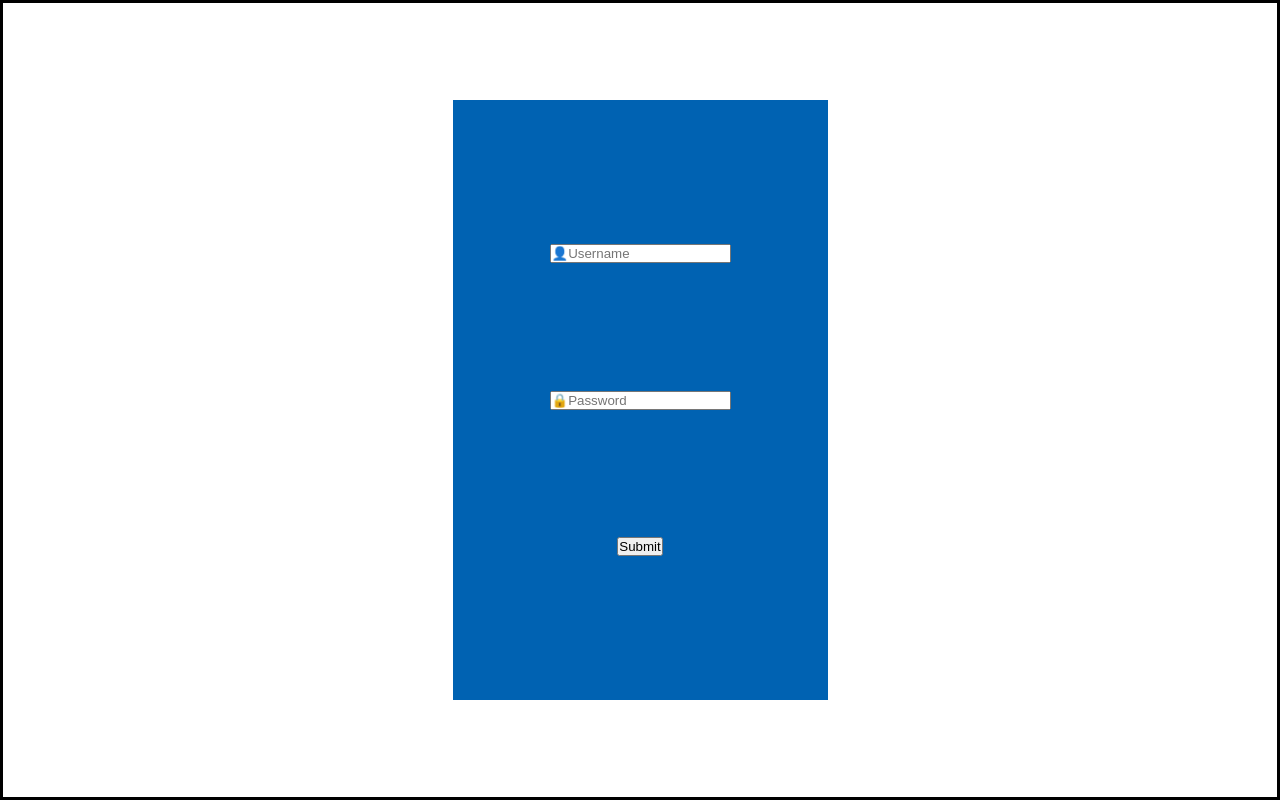
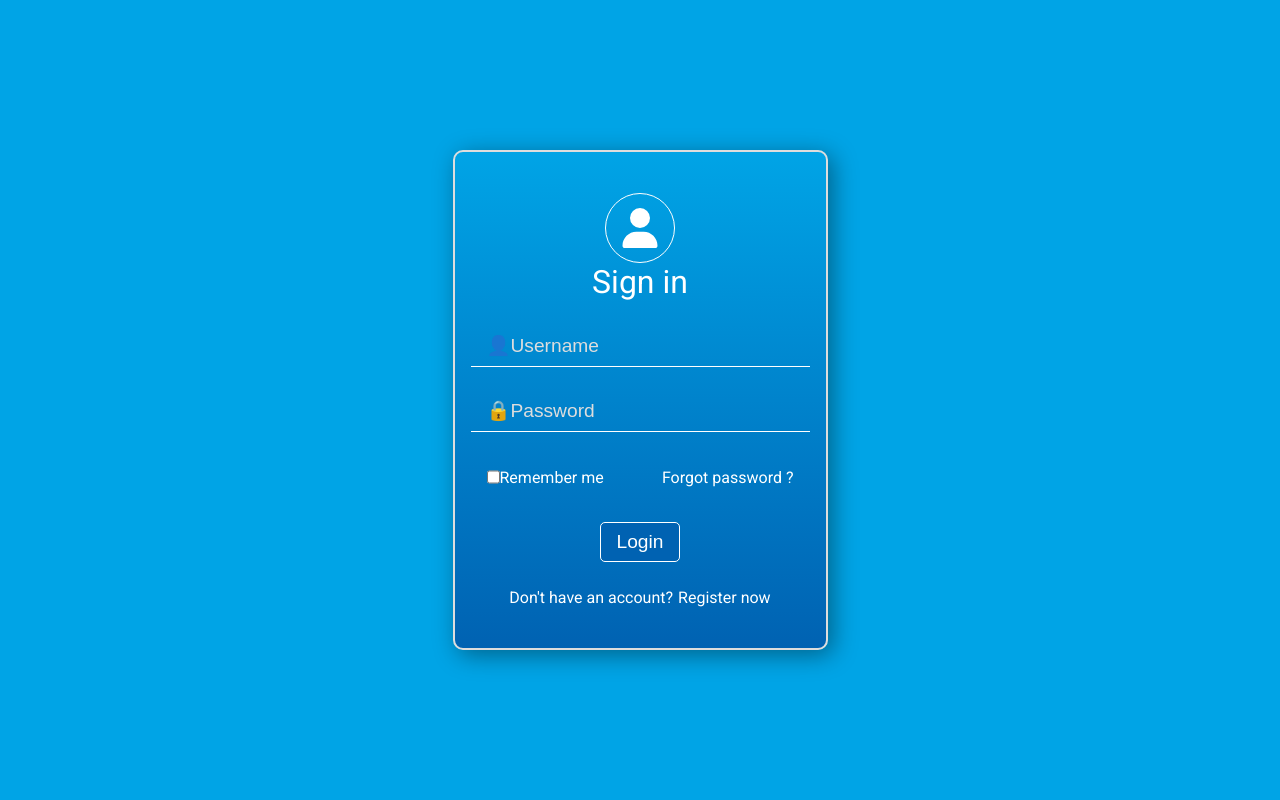
Before and after one commit to ajarek/formularz-logowania, a website built with Vite: page index.html in a window 1280 px wide. Built offline with nearby package versions, Linux system fonts and the light colour scheme.

Commit message:
added css in form

```diff
--- a/createForm.js
+++ b/createForm.js
@@ -1,32 +1,64 @@
+import {createLogo} from './logo'
 export function createForm() {
+
   const Form = document.createElement('form')
 
   Form.addEventListener('submit', (e) => {
     e.preventDefault()
-    console.log(e.target[0].value, e.target[1].value)
+    console.log(e.target[0].value, e.target[1].value,e.target[2].checked)
     e.target[0].value = ''
     e.target[1].value = ''
   })
   Form.method = 'POST'
   Form.classList.add('form')
-
+  Form.appendChild(createLogo())
   const Input1 = document.createElement('input')
   Input1.type = 'text'
   Input1.name = 'user'
   Input1.placeholder = '👤Username'
-  Form.appendChild(Input1)
+  Input1.required=true
+  const Error=document.createElement('p')
+  Error.innerText='name is required'
+  Form.append(Input1)
 
   const Input2 = document.createElement('input')
   Input2.type = 'password'
   Input2.name = 'pass'
   Input2.placeholder = '🔒Password'
+  Input2.required=true
   Form.appendChild(Input2)
+
+  const Wrapper=document.createElement('div')
+  Wrapper.classList.add('wrapper')
+  const WrapperCheck=document.createElement('div')
+  WrapperCheck.classList.add('wrapper-check')
+  const Label=document.createElement('label')
+  Label.innerText='Remember me'
+  Label.setAttribute('for','check')
+  const InputCheck=document.createElement('input')
+  InputCheck.type=('checkbox')
+  InputCheck.id='check'
+  WrapperCheck.append(InputCheck,Label)
+  const WrapperForgot=document.createElement('div')
+  const Forgot=document.createElement('a')
+  Forgot.setAttribute('href','#')
+  Forgot.innerText='Forgot password ?'
+  WrapperForgot.appendChild(Forgot)
+  Wrapper.append(WrapperCheck,WrapperForgot)
+  Form.appendChild(Wrapper)
 
   const Input3 = document.createElement('input')
   Input3.type = 'submit'
   Input3.name = 'submit'
-  Input3.value = 'Submit'
+  Input3.value = 'Login'
   Form.appendChild(Input3)
 
+  const WrapperAccount=document.createElement('div')
+  WrapperAccount.classList.add('wrapper-account')
+  WrapperAccount.innerHTML=`
+  <p>Don't have an account?</p>
+  <a href='#'>Register now</a>
+  `
+  Form.appendChild(WrapperAccount)
   return Form
 }
--- a/index.html
+++ b/index.html
@@ -3,11 +3,14 @@
   <head>
     <meta charset="UTF-8" />
     <link rel="icon" type="image/svg+xml" href="/vite.svg" />
+    <link rel="stylesheet" href="https://cdnjs.cloudflare.com/ajax/libs/font-awesome/6.4.0/css/all.min.css" integrity="sha512-iecdLmaskl7CVkqkXNQ/ZH/XLlvWZOJyj7Yy7tcenmpD1ypASozpmT/E0iPtmFIB46ZmdtAc9eNBvH0H/ZpiBw==" crossorigin="anonymous" referrerpolicy="no-referrer" />
     <meta name="viewport" content="width=device-width, initial-scale=1.0" />
     <title>Formularz Logowania</title>
   </head>
   <body>
-    <div id="app"></div>
+    <div id="app">
+
+    </div>
     <script type="module" src="/main.js"></script>
   </body>
 </html>
--- /dev/null
+++ b/logo.js
@@ -0,0 +1,12 @@
+export function createLogo() {
+  const container= document.createElement('div')
+  container.classList.add('container')
+  container.innerHTML=`
+  <div class='wrapper-container'>
+  <svg xmlns="http://www.w3.org/2000/svg" viewBox="0 0 448 512"><!--! Font Awesome Pro 6.4.0 by @fontawesome - https://fontawesome.com License - https://fontawesome.com/license (Commercial License) Copyright 2023 Fonticons, Inc. --><path d="M224 256A128 128 0 1 0 224 0a128 128 0 1 0 0 256zm-45.7 48C79.8 304 0 383.8 0 482.3C0 498.7 13.3 512 29.7 512H418.3c16.4 0 29.7-13.3 29.7-29.7C448 383.8 368.2 304 269.7 304H178.3z"/></svg>
+  </div>
+   <h1>Sign in</h1>
+
+  `
+  return container
+}
--- a/main.js
+++ b/main.js
@@ -1,4 +1,5 @@
 import './style.css'
 import {createForm} from './createForm'
 
-document.getElementById('app').appendChild(createForm())
+
+document.getElementById('app').append(createForm())
--- a/style.css
+++ b/style.css
@@ -4,11 +4,13 @@
   margin: 0;
   padding: 0;
   box-sizing: border-box;
+  text-decoration: none;
 }
 
 :root {
   -black: #000000;
   --blue: #0062b2;
+  --blue-light: #00a4e6  ;
   --blueViolet: #8a2be2;
   --blueViolet-light: #dabdf7;
   --braun:#713d45;
@@ -35,12 +37,15 @@ body {
   display: flex;
   align-items: center;
   justify-content: center;
-  border: solid;
+  background: linear-gradient(var(--blue-light),var(--blue-light));
 }
 .form{
   width: 375px;
-  height: 600px;
-  background-color: var(--blue);
+  height: 500px;
+  background:linear-gradient(var(--blue-light),var(--blue)) ;
+  box-shadow: 5px 5px 25px rgba(0,0,0,0.4);
+  border: 2px solid var(--grey-light-super);
+  border-radius: 10px;
   color: var(--white);
   display: flex;
   flex-direction: column;
@@ -48,3 +53,75 @@ body {
   align-items: center;
   padding: 16px;
 }
+.form input{
+
+  height: 40px;
+  background-color: transparent;
+  color: var(--white);
+  border: 0;
+  outline: 0;
+ border-bottom: 1px solid var(--white);
+ font-size: 1.2rem;
+ padding: 0 16px;
+}
+.form input[type='text'],.form input[type='password']{
+  width: 100%;
+}
+.form input::placeholder{
+  color: var(--grey-light-super);
+}
+.form input[type="submit"]{
+  border-radius:5px;
+  background-color: var(--blue);
+  border:1px solid var(--white);
+  cursor: pointer;
+}
+.container{
+  width: 100%;
+  display: flex;
+  flex-direction:column ;
+  justify-content: center;
+  align-items: center;
+}
+.wrapper-container {
+  width: 70px;
+  height: 70px;
+  border-radius: 50%;
+  border: 1px solid var(--white);
+  display: flex;
+  justify-content: center;
+  align-items: center;
+}
+svg{
+  width: 40px;
+  height: 40px;
+}
+.wrapper-container path{
+  fill:var(--white)
+}
+.container h1{
+  font-weight: 400;
+}
+.form .wrapper{
+  width: 100%;
+  display: flex;
+  align-items: center;
+  justify-content: space-between;
+  padding: 0 16px;
+}
+.wrapper-check{
+  display: flex;
+  align-items: center;
+}
+.wrapper-check label{
+  cursor: pointer;
+}
+.wrapper-account{
+  display: flex;
+}
+.wrapper-account p{
+  margin-right: 5px;
+}
+a{
+  color: var(--white);
+}
```
Also changed, not shown: public/images/user-solid.svg (added).
